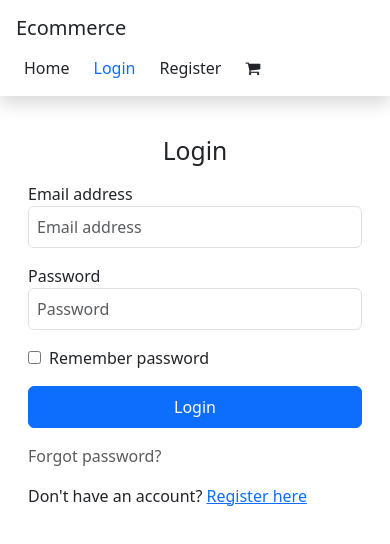
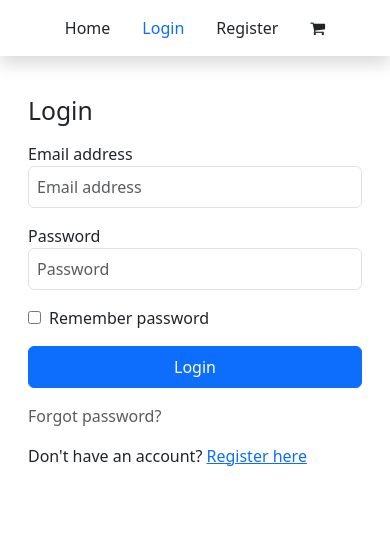
Before and after one commit to Yossef-Magdy/angular-ecommerce, an Angular app: page /login in a window 390 px wide. Shown: the top 544 px of the page. Built offline with nearby package versions, Linux system fonts and the light colour scheme.

Commit message:
update UI

```diff
--- a/src/app/components/header/header.component.css
+++ b/src/app/components/header/header.component.css
@@ -13,3 +13,12 @@ li {
     color: var(--bs-blue);
     font-weight: 500;
 }
+
+@media (max-width: 576px) {
+    nav {
+        justify-content: center;
+    }
+    ul {
+        gap: 1rem;
+    }
+}
--- a/src/app/components/header/header.component.html
+++ b/src/app/components/header/header.component.html
@@ -1,6 +1,6 @@
 <header class="sticky-top shadow">
-    <nav class="px-3 navbar bg-white text-dark d-flex flex-row justify-content-space-between">
-        <a class="navbar-brand" routerLink="/">
+    <nav class="px-3 navbar bg-white text-dark d-flex flex-row justify-content-space-between justify-content-center-sm">
+        <a class="navbar-brand d-none d-sm-block" routerLink="/">
             <span>Ecommerce</span>
         </a>
         <ul class="navbar-nav d-flex fw-light flex-row align-items-center">
--- a/src/app/components/main/main.component.css
+++ b/src/app/components/main/main.component.css
@@ -5,5 +5,9 @@
 }
 .hero {
     height: 25rem;
-    /* padding: 2rem 4rem; */
 }
+.spinner {
+    grid-column-start: span 5;
+    display: flex;
+    justify-content: center;
+}
--- a/src/app/components/main/main.component.html
+++ b/src/app/components/main/main.component.html
@@ -9,5 +9,12 @@
         @for (product of productList; track product.id) {
             <app-product-card [data] = "product"></app-product-card>
         }
+        @empty {
+            <div class="spinner my-4">
+                <div class="spinner-border spinner p-3" role="status">
+                    <span class="visually-hidden">Loading...</span>
+                </div>
+            </div>
+        }
     </div>
 </main>
--- a/src/app/pages/cart-page/cart-page.component.html
+++ b/src/app/pages/cart-page/cart-page.component.html
@@ -1,8 +1,10 @@
 <app-header></app-header>
 <div class="container py-4">
-    <h1 class="mb-4">Cart</h1>
-    <div class="cart-list row g-2">
-        <!-- @for(product of cart; track $index) {
+    <div class="p-3">
+        <h2 class="mb-3 fw-normal">Cart</h2>
+    </div>
+    <!-- <div class="cart-list row g-2">
+        @for(product of cart; track $index) {
             <div class="cart-item">
                 <img src="{{product}}" alt=""
                     class="w-100 bg-light rounded">
@@ -23,6 +25,6 @@
         }
         @empty {
             <h4 class="text-center text-black-50">Cart is empty</h4>
-        } -->
-    </div>
+        }
+    </div> -->
 </div>
--- a/src/app/pages/home-page/home-page.component.css
+++ b/src/app/pages/home-page/home-page.component.css
@@ -0,0 +1,5 @@
+.home-container {
+    display: grid;
+    grid-template-rows: auto 1fr auto;
+    min-height: 100dvh;
+}
--- a/src/app/pages/home-page/home-page.component.html
+++ b/src/app/pages/home-page/home-page.component.html
@@ -1,3 +1,5 @@
-<app-header></app-header>
-<app-main></app-main>
-<app-footer></app-footer>
+<div class="home-container">
+    <app-header></app-header>
+    <app-main></app-main>
+    <app-footer></app-footer>
+</div>
--- a/src/app/pages/login-page/login-page.component.html
+++ b/src/app/pages/login-page/login-page.component.html
@@ -1,7 +1,7 @@
 <app-header></app-header>
 <div class="container py-4">
     <form class="p-3" [formGroup]="loginForm">
-        <h2 class="mb-3 fw-normal text-center">Login</h2>
+        <h2 class="mb-3 fw-normal">Login</h2>
         <div class="form-group mb-3">
             <label for="email">Email address</label>
             <input type="email" class="p-2 form-control" id="email" placeholder="Email address" formControlName="email">
--- a/src/app/pages/register-page/register-page.component.html
+++ b/src/app/pages/register-page/register-page.component.html
@@ -1,7 +1,7 @@
 <app-header></app-header>
 <div class="container py-4">
     <form class="p-3" [formGroup]="registerForm" (ngSubmit)="submit()">
-        <h2 class="mb-2 fw-normal text-center">Register</h2>
+        <h2 class="mb-3 fw-normal">Register</h2>
         <div class="form-group mb-2">
             <label for="email">Name</label>
             <input type="text" class="p-2 form-control w-100" id="name" placeholder="Name" formControlName="name">
```
Also changed, not shown: 1 other file (tests, documents, lock files or other folders).
